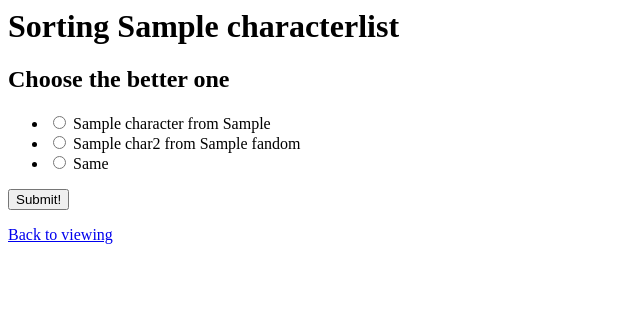
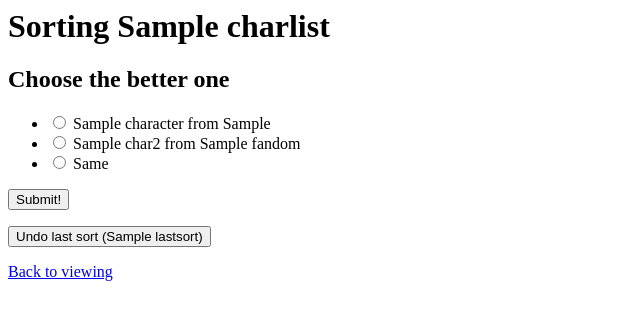
Before and after one commit to jerrywu64/character-sorter, a Django app: template charactersorter/sorterinput/templates/sorterinput/sort.html in a window 1280 px wide. Shown: the top 320 px of the page, without its empty margins (0-640 px from the left). Run offline with Django 3.2, Linux system fonts and the light colour scheme; tables that the repository leaves empty hold one stand-in row (values such as "Sample post"); the template is opened without the code that fills it: values that come from a table or form of the project are taken from there, most other values are stand-ins (such as "Sample title", 1, 10 or a date in 2020).

Commit message:
Added undo feature and renamed charlist field

```diff
--- a/charactersorter/controller/models.py
+++ b/charactersorter/controller/models.py
@@ -90,7 +90,7 @@
     @classmethod
     def register_comparison(cls, charlist, char1_id, char2_id, value):
         record = SortRecord()
-        record.controller = charlist
+        record.charlist = charlist
         record.char1 = sorterinput.models.Character.objects.get(id=char1_id)
         record.char2 = sorterinput.models.Character.objects.get(id=char2_id)
         record.value = value
@@ -111,7 +111,7 @@
 
 
 class SortRecord(models.Model):
-    controller = models.ForeignKey(
+    charlist = models.ForeignKey(
         sorterinput.models.CharacterList, on_delete=models.CASCADE)
     char1 = models.ForeignKey(
         sorterinput.models.Character, on_delete=models.CASCADE,
--- a/charactersorter/sorterinput/templates/sorterinput/sort.html
+++ b/charactersorter/sorterinput/templates/sorterinput/sort.html
@@ -25,4 +25,12 @@
 
 {% endif %}
 
+{% if lastsort is not None %}
+<form action="{% url 'sorterinput:undo' charlist.id %}" method="post">
+    {% csrf_token %}
+    <input type="hidden" name="last" id="last" value="{{ lastsort.id }}" />
+    <input type="submit" value="Undo last sort ({{ lastsort }})" />
+</form>
+{% endif %}
+
 <a href="{% url 'sorterinput:viewlist' charlist.id %}">Back to viewing</a>
--- a/charactersorter/sorterinput/urls.py
+++ b/charactersorter/sorterinput/urls.py
@@ -8,4 +8,6 @@
     path('<int:list_id>/', views.viewlist, name='viewlist'),
     path('<int:list_id>/edit/', views.editlist, name='editlist'),
     path('<int:list_id>/sort/', views.sortlist, name='sortlist'),
+    path('<int:list_id>/undo/', views.undo, name='undo'),
+
 ]
```
Also changed, not shown: charactersorter/sorterinput/views.py (+13 -0 lines), charactersorter/controller/migrations/0005_auto_20180717_1615.py (added).
